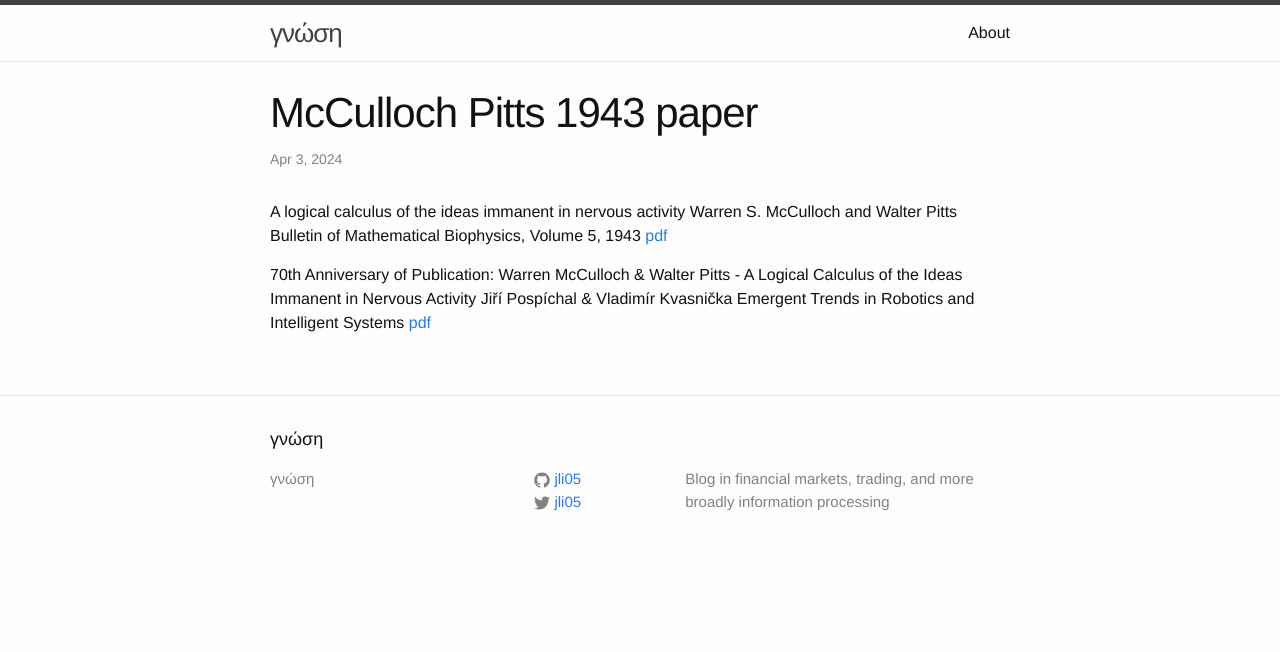
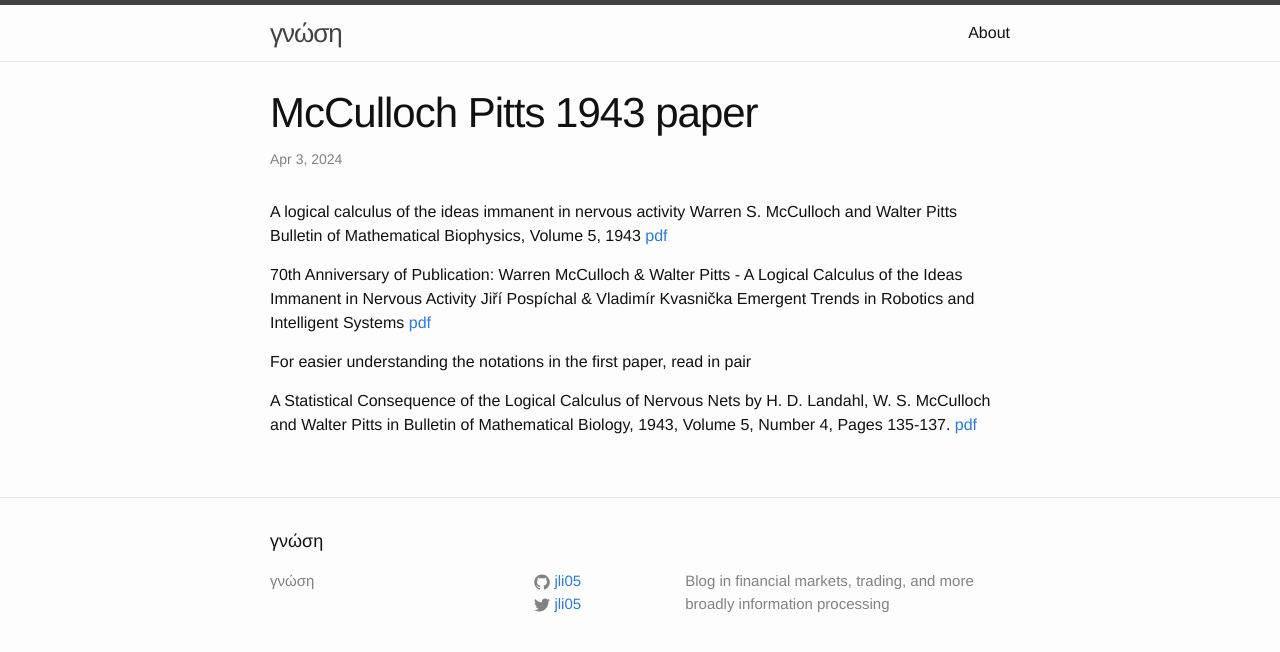
Before and after one commit to jli05/jli05.github.io, a Jekyll site: the page built from _posts/2024-04-03-McCulloch-Pitts-1943-Paper.md, in a window 1280 px wide. Shown: the top 652 px of the page. Built offline with Jekyll 4.4.1, drawn with Linux system fonts in a browser that asks for light colours.

Commit message:
add the statistical consequence paper

```diff
--- a/_posts/2024-04-03-McCulloch-Pitts-1943-Paper.md
+++ b/_posts/2024-04-03-McCulloch-Pitts-1943-Paper.md
@@ -13,3 +13,7 @@ Bulletin of Mathematical Biophysics, Volume 5, 1943
 Jiří Pospíchal & Vladimír Kvasnička
 Emergent Trends in Robotics and Intelligent Systems
 [pdf](/assets/Walter%20Pitts/Kvasnicka_Pospichal_SETINAIR%202013.pdf)
+
+For easier understanding the notations in the first paper, read in pair
+
+A Statistical Consequence of the Logical Calculus of Nervous Nets by H. D. Landahl, W. S. McCulloch and Walter Pitts in Bulletin of Mathematical Biology, 1943, Volume 5, Number 4, Pages 135-137. [pdf](/assets/Walter%20Pitts/pitts-statistical-consequence.pdf)
```
